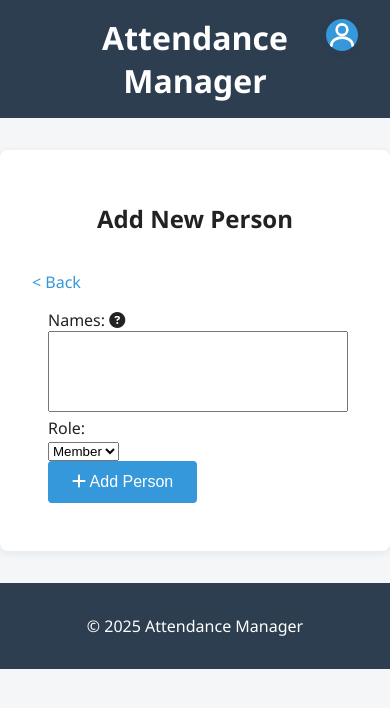
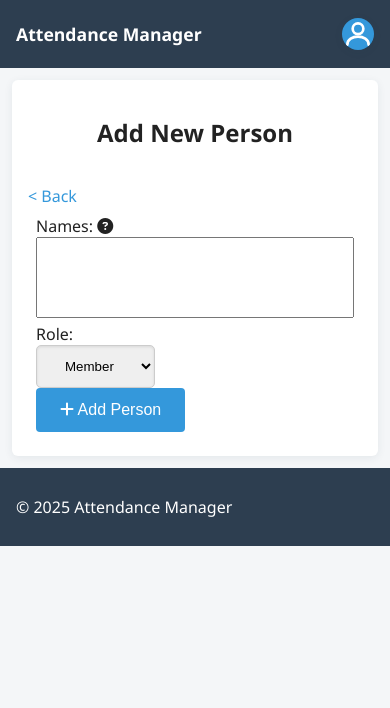
Before and after one commit to Morrisvdb/AttendanceManagerWeb, a Python web app: template main/templates/create_person.html in a window 390 px wide. Shown: the top 708 px of the page. Run offline with Jinja, Linux system fonts and the light colour scheme; the template is opened without the code that fills it, so the values that code supplies are empty; some libraries are stand-ins or nearby versions.

Commit message:
Added handeling for mobile devices

```diff
--- a/main/static/stylesheet.css
+++ b/main/static/stylesheet.css
@@ -86,12 +86,17 @@
     color: #0c5460
 }
 
+.status-badge-teal {
+    background-color: #d1ecf1;
+    color: #0c5460;
+}
+
 .person-attendance-card {
     background: #fff;
     border-radius: 10px;
     box-shadow: 0 2px 8px rgba(44, 62, 80, 0.175);
     padding: 1.25rem 1.5rem;
-    min-width: 180px;
+    min-width: 220px;
     max-width: 250px;
     flex: 1 1 180px;
     display: flex;
@@ -401,3 +406,157 @@ input, label {
     background-color: #fff;
     cursor: pointer;
 }
+
+select {
+    padding: 0.75rem 1.5rem;
+    border-radius: 5px;
+    border: 1px solid #ccc;
+    box-shadow: inset 0 1px 3px rgba(0,0,0,0.1);
+}
+
+
+/* ----------------------
+   Responsive Design
+   ---------------------- */
+
+/* Global Responsive Foundations
+   Apply to all screen sizes for better mobile-first design */
+*, *::before, *::after {
+    box-sizing: border-box;
+}
+
+/* Responsive Media */
+img, svg {
+    max-width: 100%;
+    height: auto;
+    display: block;
+}
+
+/* Touch-friendly Targets (iOS minimum is 44px) */
+button,
+input[type="button"],
+input[type="submit"],
+.form-button,
+.button,
+.signup-button {
+    min-height: 44px;
+}
+
+/* Breakpoint: Tablet & Small Desktops (≤900px)
+@media (max-width: 900px) {
+    .card-list {
+        grid-template-columns: repeat(2, 1fr);
+        max-width: 720px;
+        gap: 1rem;
+    }
+    main {
+        margin: 1rem;
+        padding: 1.25rem;
+    }
+    .person-card,
+    .meeting-card,
+    .person-attendance-card {
+        max-width: none;
+        width: 100%;
+        min-width: 0;
+    }
+} */
+
+/* Breakpoint: Mobile Phones (≤600px) */
+@media (max-width: 600px) {
+    /* Layout: Stack all grid items */
+    .card-list {
+        grid-template-columns: 1fr;
+        gap: 0.75rem;
+
+
+
+        /* display: grid; */
+        /* grid-template-columns: repeat(3, 1fr); */
+        gap: 1.5rem;
+        margin: 2rem 0;
+        justify-items: center;
+        align-items: stretch;
+        max-width: 950px;
+        margin-left: auto;
+        margin-right: auto;
+    }
+
+    /* Header: Compact & Flexible */
+    header, footer {
+        padding: 0.75rem 1rem;
+        text-align: left;
+    }
+    header {
+        display: flex;
+        align-items: center;
+        justify-content: space-between;
+    }
+    header h1 {
+        font-size: 1.1rem;
+        margin: 0;
+    }
+
+    /* Navigation & Profile */
+    .profile-menu {
+        position: static;
+        margin-left: 0.5rem;
+        top: auto;
+        right: auto;
+    }
+    .profile-dropdown {
+        position: absolute;
+        top: 48px;
+        right: 1rem;
+        left: auto;
+    }
+
+    /* Content Areas */
+    main {
+        max-width: 100%;
+        margin: 0.75rem;
+        padding: 1rem;
+        border-radius: 6px;
+    }
+    .home-title { font-size: 1.6rem; }
+    .home-description { font-size: 1rem; }
+    .form-container {
+        max-width: 100%;
+        padding: 0.5rem;
+    }
+
+    /* Tables: Horizontal Scroll for Dense Data */
+    .attendance-table {
+        display: block;
+        overflow-x: auto;
+        width: 100%;
+    }
+    .attendance-table th,
+    .attendance-table td {
+        white-space: nowrap;
+    }
+
+    /* Mobile-friendly Tooltips */
+    .tooltip-text {
+        left: 0;
+        right: auto;
+        transform: none;
+        bottom: calc(100% + 0.25rem);
+    }
+
+    /* Full-width Buttons */
+    .listed-button,
+    .form-button {
+        width: 100%;
+        max-width: 100%;
+    }
+}
+
+/* Breakpoint: Medium Screens (901px-1200px)
+   Optimized 3-column layout */
+/* @media (min-width: 901px) and (max-width: 1200px) {
+    .card-list {
+        grid-template-columns: repeat(3, 1fr);
+        max-width: 900px;
+    }
+} */
--- a/main/templates/base.html
+++ b/main/templates/base.html
@@ -2,6 +2,7 @@
 <html lang="en">
 <head>
     <meta charset="UTF-8">
+    <meta name="viewport" content="width=device-width, initial-scale=1">
     <title>{% block title %}Attendance Manager{% endblock %}</title>
     <link rel="stylesheet" href="{{ url_for('static', filename='stylesheet.css') }}">
     <script src="https://kit.fontawesome.com/832e141ab8.js" crossorigin="anonymous"></script>
@@ -12,7 +13,7 @@
         <a href="{{ url_for('home') }}" class="no-link-style"><h1 style="margin: 0;">Attendance Manager</h1></a>
         <div class="profile-menu">
             <button id="profileBtn" class="profile-icon" aria-label="Profile" onclick="toggleProfileMenu()">
-                <!-- Simple SVG user icon -->
+                <!-- Simple SVG user icon as placeholder -->
                 <svg width="32" height="32" viewBox="0 0 24 24" fill="none" stroke="#fff" stroke-width="2" stroke-linecap="round" stroke-linejoin="round">
                   <circle cx="12" cy="8" r="4"/>
                   <path d="M4 20c0-4 4-6 8-6s8 2 8 6"/>
@@ -59,5 +60,3 @@
     </footer>
 </body>
 </html>
-
-<link rel="stylesheet" href="{{ url_for('static', filename = 'stylesheet') }}">
```
Also changed, not shown: main/app.py (+37 -3 lines), main/templates/view_meeting.html (+29 -2 lines), 1 other file.
